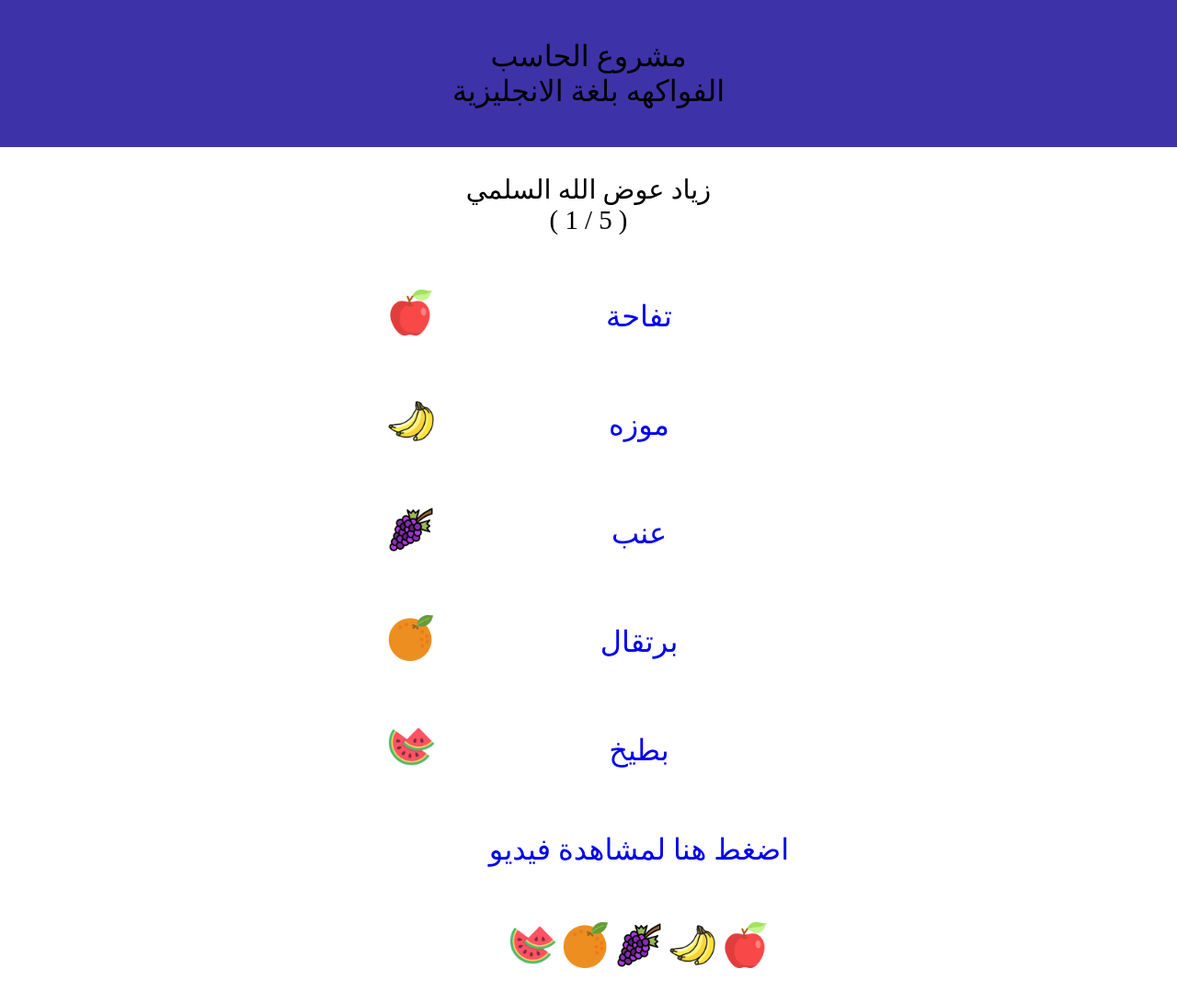
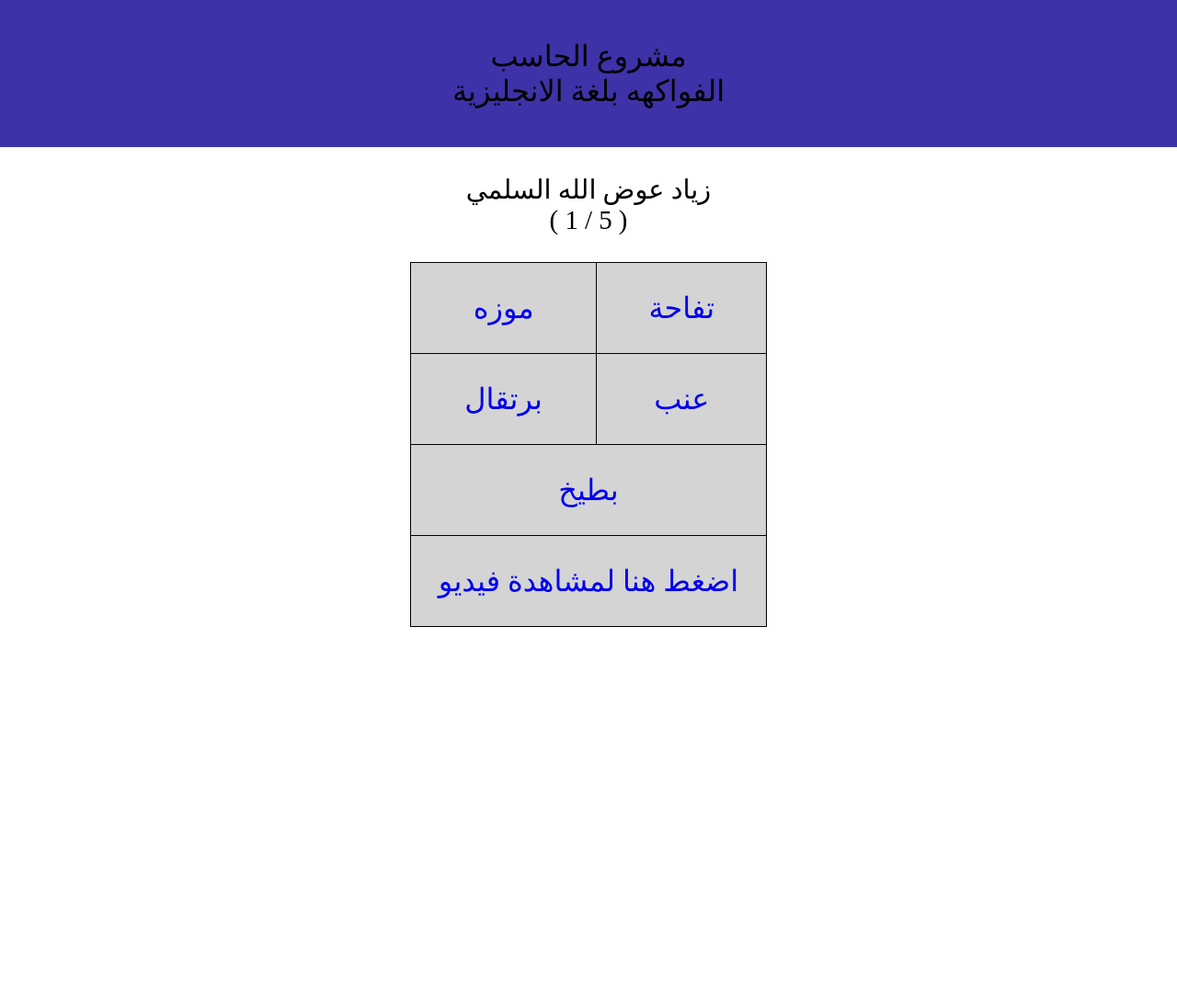
Before and after one commit to Sik8/project, a plain HTML site: page index.html in a window 1280 px wide. Shown: the whole page at 92% size. After the commit the page ends 800 px from the top, so only its background shows below. Drawn offline with Linux system fonts and the light colour scheme.

Commit message:
Update index.html

```diff
--- a/index.html
+++ b/index.html
@@ -8,6 +8,9 @@
 
     table, th, td {
   border-collapse: collapse;
+  border: 1px solid;
+  border-collapse: collapse;
+
 
 }
 
@@ -52,36 +55,19 @@ font-size:200%;
     <p style=text-align:center;font-size:180%;>زياد عوض الله السلمي <br>
     ( 5 / 1 ) </p>
 <table class="center">
-  <tr>
+  <tr style="background-color:#d4d4d4;">
   <td><a href="apple.html">تفاحة</a></td>
-  <td><img src="images\apple.jpg" alt="" width="50" height="50"></td>
+  <td><a href="banana.html">موزه</a></td>
   </tr>
- <tr>
-  <td><a href="banana.html">موزه</a></td>
-  <td><img src="images\banana.jpg" alt="" width="50" height="50"></td>
+  <tr style="background-color:#d4d4d4;">
+  <td><a href="grape.html">عنب</a></td>
+  <td><a href="orange.html">برتقال</a></td>
+  </tr>
+  <tr style="background-color:#d4d4d4;">
+  <td colspan="2"><a href="watermelon.html">بطيخ</a></td>
 </tr>
-<tr>
-  <td><a href="grape.html">عنب</a></tdtdtd>
-  <td><img src="images\grape.jpg" alt="" width="50" height="50"></td>
- </tr>
- <tr>
-  <td><a href="orange.html">برتقال</a></td>
-  <td><img src="images\orange.jpg" alt="" width="50" height="50"></td>
-</tr>
- <tr>
-  <td><a href="watermelon.html">بطيخ</a></td>
-  <td><img src="images\watermelon.jpg" alt="" width="50" height="50"></td>
-</tr>
-  <td><a href="watch.html" target="_self">اضغط هنا لمشاهدة فيديو</a></td>
-  </tr>
-  <tr>
-    <td><img src="images\apple.jpg" alt="" width="50" height="50">
-<img src="images\banana.jpg" alt="" width="50" height="50">
-<img src="images\grape.jpg" alt="" width="50" height="50">
-<img src="images\orange.jpg" alt="" width="50" height="50">
-<img src="images\watermelon.jpg" alt="" width="50" height="50">
-    </td>
-
+<tr style="background-color:#d4d4d4;">
+  <td colspan="2"><a href="watch.html" target="_self">اضغط هنا لمشاهدة فيديو</a></td>
   </tr>
 </table>
 
```
